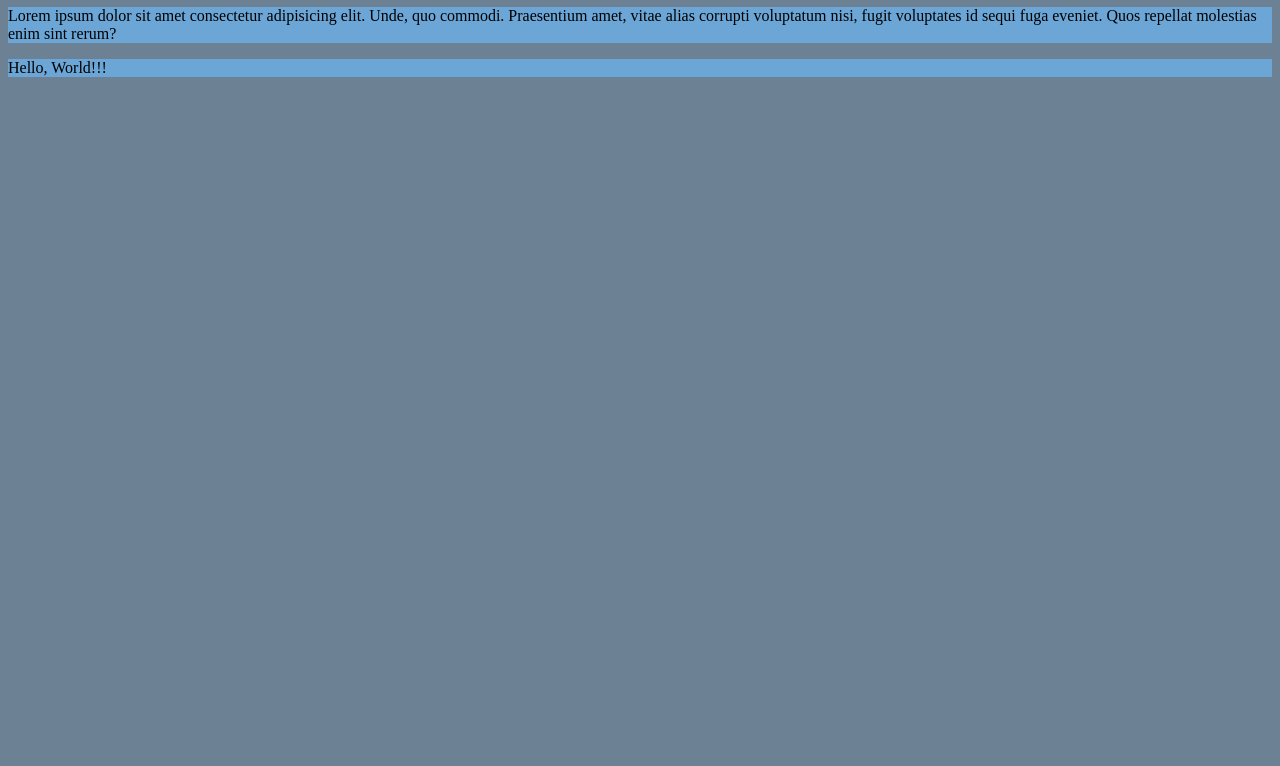
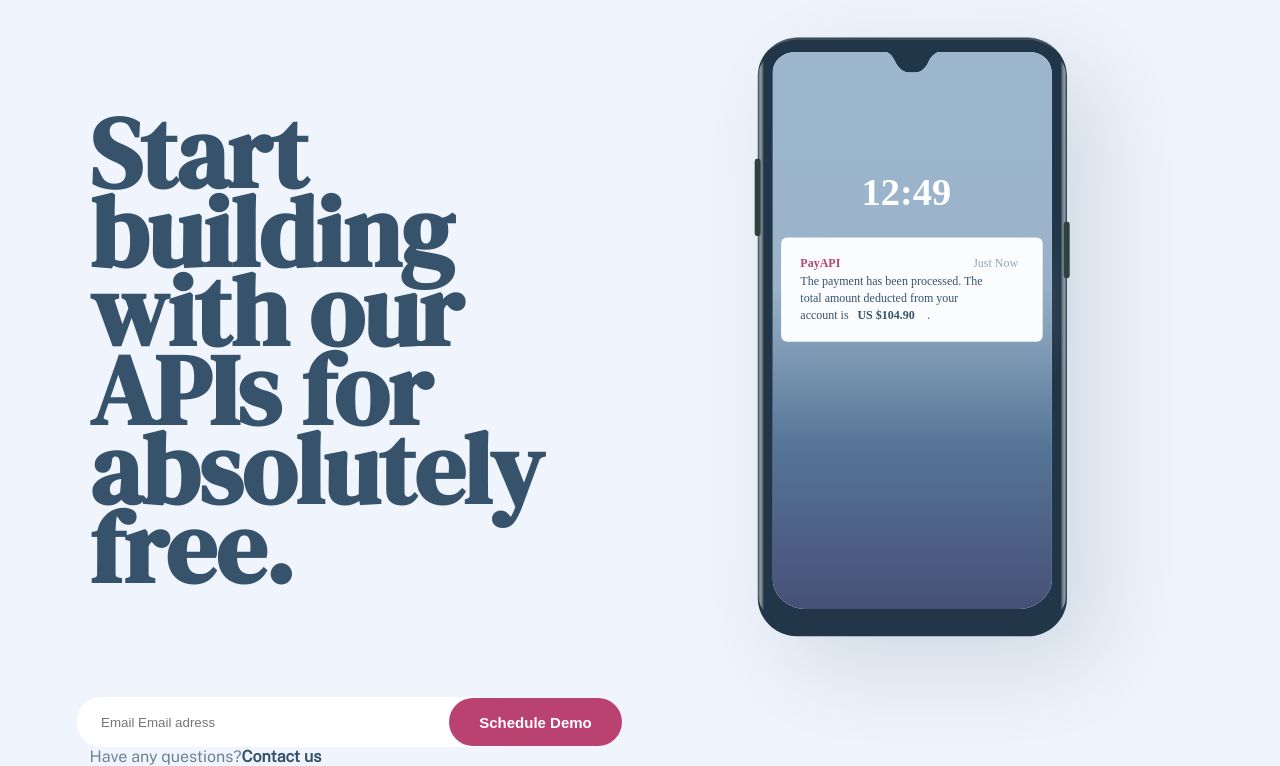
Before and after one commit to JKilius/StrangerTeam_PayApi_Project, a website built with Vite: page index.html in a window 1280 px wide. Shown: the part 73-839 px from the top of the page. Before the commit the page ends 800 px from the top, so only its background shows below. Built offline with nearby package versions, Linux system fonts and the light colour scheme; files whose address does not match are found by name.

Commit message:
added header html and css

```diff
--- a/assets/css/styleRoot.css
+++ b/assets/css/styleRoot.css
@@ -1,3 +1,5 @@
+@import url(/assets/css/style_Home_header.css);
+
 :root {
     --DarkPink: #ba4270;
     --LinkWaterWhite: #fbfcfe;
@@ -5,17 +7,4 @@
     --MirageBlue: #1b262f;
     --CharmPincActives: #da6d97;
     --LightSanJuanBlue: #6c8294;
-
 }
-
-body{
-    background-color: #6c8294;
-}
-
-h1{
-    color: #ba4270;
-}
-
-p{
-    background-color: #6ca6d6;
-}
--- /dev/null
+++ b/assets/css/style_Home_header.css
@@ -0,0 +1,184 @@
+:root {
+    --sanjuanblue: #36536b;
+    --darkpink: #ba4270;
+    --lightsan: #6c8294;
+    --charmpink: #da6d97;
+}
+
+body {
+    overflow-x: hidden;
+    overflow-y: auto;
+    background-color: #f0f4fc;
+}
+
+.mobilcont {
+    display: flex;
+    justify-content: center;
+    align-items: center;
+}
+
+.mobil {
+    justify-content: center;
+    top: 100px;
+    margin-top: 110px;
+    margin-left: 70px;
+}
+
+.motto {
+    color: var(--sanjuanblue);
+    text-align: center;
+    font-family: "DM Serif Display";
+    font-size: 20px;
+    line-height: 40px;
+    letter-spacing: -0.246px;
+}
+
+.buttons {
+    display: flex;
+    flex-direction: column;
+    align-items: center;
+    justify-content: center;
+}
+
+.input {
+    border-style: none;
+    border-radius: 24px;
+    width: 87.2%;
+    height: 48px;
+
+}
+.input:focus{
+    outline: none;
+}
+
+.button {
+    border-style: none;
+    border-radius: 24px;
+    width: 87.2%;
+    height: 48px;
+    background-color: var(--darkpink);
+    color: white;
+    font-size: 15;
+}
+
+.button:hover {
+    background-color: var(--charmpink);
+
+}
+
+.contact {
+    display: flex;
+    justify-content: center;
+    margin-left: 24px;
+    font-family: "Public Sans";
+    color: var(--lightsan);
+}
+
+.buttontext {
+    font-size: 15px;
+    font-weight: bold;
+}
+
+body {
+    margin: 0;
+}
+
+.container {
+    width: 100%;
+    max-width: 100%;
+    overflow-x: hidden;
+    margin: 0 auto;
+}
+.link{
+    text-decoration: none;
+    color: var(--sanjuanblue);
+    font-weight: bold;
+}
+
+/* sitas body ir container nuima apatini scroll wheela ir centruoja turini */
+
+@media only screen and (min-width: 769px) {
+    .mottotext {
+        text-align: center;
+    }
+
+    .motto {
+        margin-left: 15%;
+        width: 73.31%;
+        text-align: center;
+        font-size: 24px;
+        font-style: normal;
+        font-weight: 400;
+        line-height: 72px;
+        letter-spacing: -0.369px;
+        justify-content: flex-start;
+    }
+    .buttons {
+        display: flex;
+        flex-direction: row;
+    }
+
+    .button {
+        position: absolute;
+        width: 173px;
+        right: 26% ;
+    }
+
+    .input {
+        width:40%;
+        position: relative;
+        left: -1%;
+    }
+}
+
+@media only screen and (min-width:1080px) {
+    .motto {
+        width: 37.92;
+        font-size: 50px;
+        display: flex;
+        justify-content: flex-start;
+        position: absolute;
+        top: 15%;
+        inline-size: 37.91%;
+        font-weight: 400;
+        letter-spacing: -0.554px;
+        margin-left: 7%;
+        line-height: 79px;
+    }
+    .mottotext{
+        text-align: left;
+    }
+
+    .mobilcont {
+        margin-right: 10%;
+        display: flex;
+        justify-content: flex-end;
+    }
+    .mobil{
+        transform: scale(1.2);
+    }
+    .buttons{
+        display: flex;
+        justify-content: flex-start;
+    }
+    .button{
+        position: relative;
+        margin-left:19%;
+        width: 173px;
+
+    }
+    .input{
+        margin-left: 7%;
+        width:445px ;
+    }
+    .contact{
+        display: flex;
+        justify-content: flex-start;
+        margin-left: 7%;
+    }
+    .buttontext{
+        display: flex;
+        justify-content: center;
+        align-items: center;
+    }
+}
--- a/index.html
+++ b/index.html
@@ -1,21 +1,37 @@
 <!DOCTYPE html>
 <html lang="en">
+
 <head>
   <meta charset="UTF-8" />
   <meta name="viewport" content="width=device-width, initial-scale=1.0" />
   <title>Document</title>
+  <link rel="stylesheet" href="https://fonts.googleapis.com/css?family=DM+Serif+Display" />
+  <link rel="stylesheet" href="https://fonts.googleapis.com/css?family=Public+Sans">
 </head>
 <link rel="stylesheet" href="assets/css/styleRoot.css">
 <body>
-    <header>
-      <h1>This is CNN or something, I don't realy know.</h1>
-      <p>
-        Lorem ipsum dolor sit amet consectetur adipisicing elit. Unde, quo
-        commodi. Praesentium amet, vitae alias corrupti voluptatum nisi, fugit
-        voluptates id sequi fuga eveniet. Quos repellat molestias enim sint
-        rerum?
-      </p>
-    </header>
-    <main><p>Hello, World!!!</p></main>
+  <div class="container">
+    <div class="mobilcont">
+      <img src="/img/illustration-phone-mockup.svg" alt="" class="mobil" />
+    </div>
+    <div class="motto">
+      <h1 class="mottotext">
+        Start building
+        with our APIs for
+        absolutely free.
+      </h1>
+    </div>
+
+    <div>
+      <div class="buttons">
+        <input type="email" placeholder="      Email Email adress" class="input" /><br>
+        <button type="submit" class="button">
+          <div class="buttontext">Schedule Demo</div>
+        </button>
+      </div>
+      <div class="contact">Have any questions? <a href="/pages/contacts.html" class="link">Contact us</a></div>
+    </div>
+  </div>
 </body>
+
 </html>
```
Lines whose indentation alone changed are shown as unchanged.
